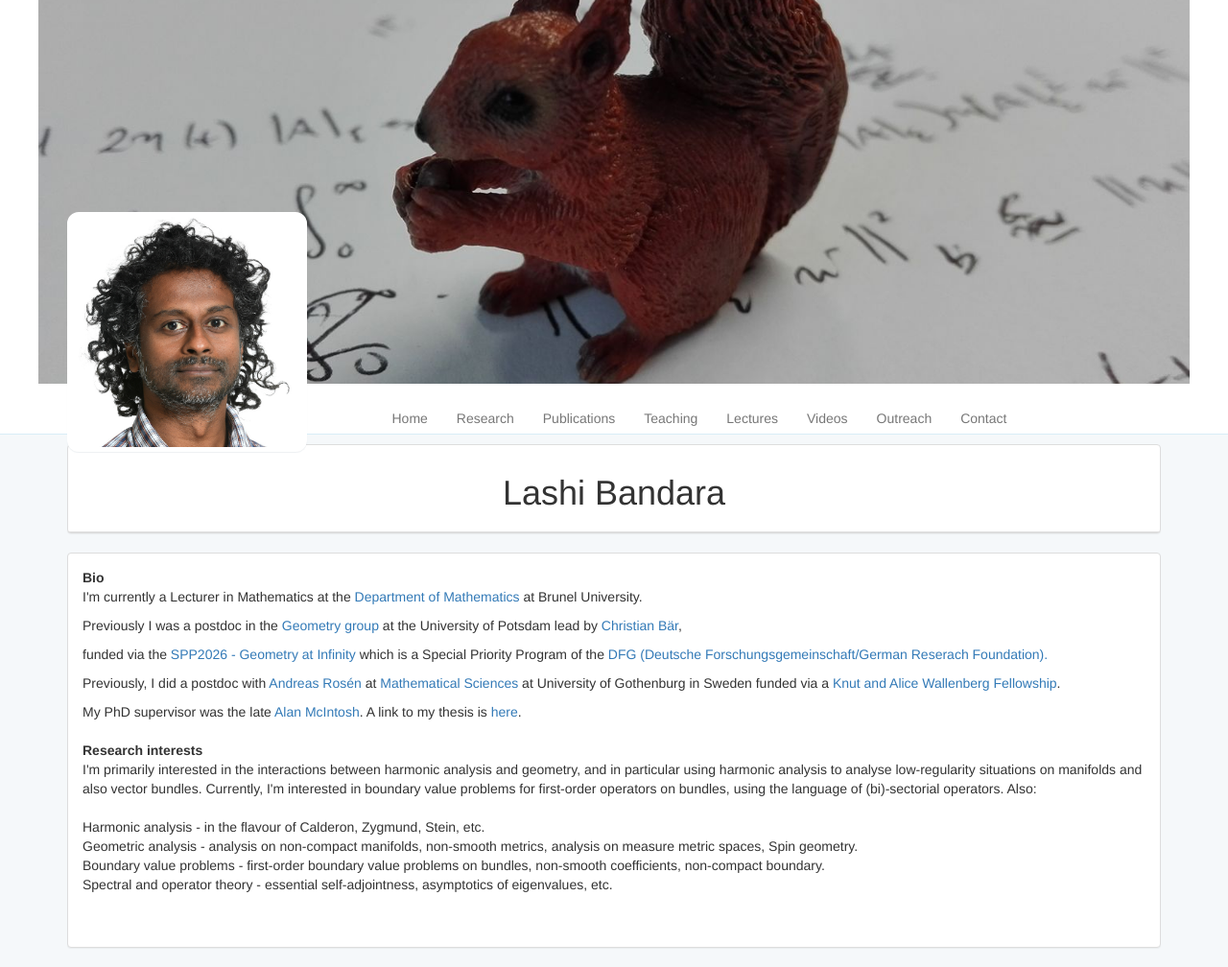
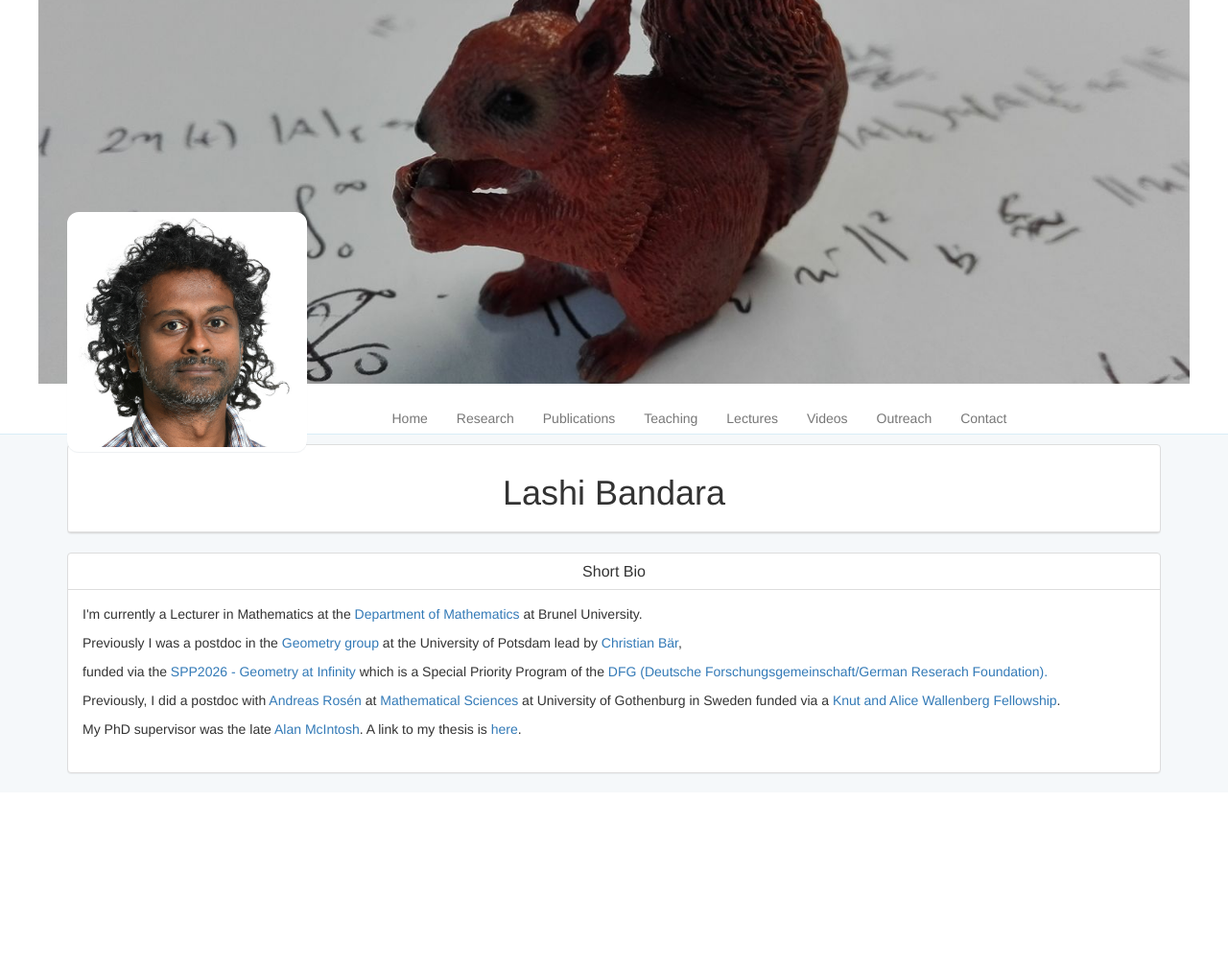
Before and after one commit to lashi-bandara/lashi-bandara.github.io, a Jekyll site: the page built from index.html, in a window 1280 px wide. Shown: the whole page at 96% size. Built offline with Jekyll 4.4.1, drawn with Linux system fonts in a browser that asks for light colours; after the commit the page ends 900 px from its top, so only the background shows below that.

Commit message:
Research separated

```diff
--- a/index.html
+++ b/index.html
@@ -4,10 +4,12 @@ description: "Lashi Bandara"
 title: "Lashi Bandara"
 ---
 <div class="panel panel-default content-panel">
-  <div class="panel-body">
 
-  <dt> <strong>Bio</strong>
-	<a name="Position"></a>
+  <div class="panel-heading">
+    <h1 class="panel-title">Short Bio</h1>
+  </div>
+
+<div class="panel-body">
 
   <dd> I'm currently a Lecturer in Mathematics at the <a href="https://www.brunel.ac.uk/mathematics">Department of Mathematics</a> at Brunel University.
 
@@ -35,24 +37,5 @@ title: "Lashi Bandara"
 
 	<dd>&nbsp;
 
-  <dt> <strong>Research interests</strong>
-	<a name="Research"></a>
-	<dd> I'm primarily interested in the interactions between harmonic analysis
-		and geometry, and in particular using harmonic analysis to analyse
-		low-regularity situations on manifolds and also vector bundles.
-		Currently, I'm interested in  boundary value problems for
-		first-order operators on bundles, using the language of (bi)-sectorial
-		operators. Also:
-	<dd>&nbsp;
-
-	<dd> Harmonic analysis - in  the flavour of Calderon, Zygmund, Stein, etc.
-	<dd> Geometric analysis - analysis on non-compact manifolds, non-smooth metrics, analysis on measure metric spaces, Spin geometry.
-	<dd> Boundary value problems - first-order boundary value problems on bundles, non-smooth coefficients, non-compact boundary.
-	<dd> Spectral and operator theory - essential self-adjointness, asymptotics of eigenvalues, etc.
-	<dd>&nbsp;
-
-	<dd>&nbsp;
-
-
   </div>
 </div>
```
Also changed, not shown: toc/research/index.html (added, +30 -0 lines).
